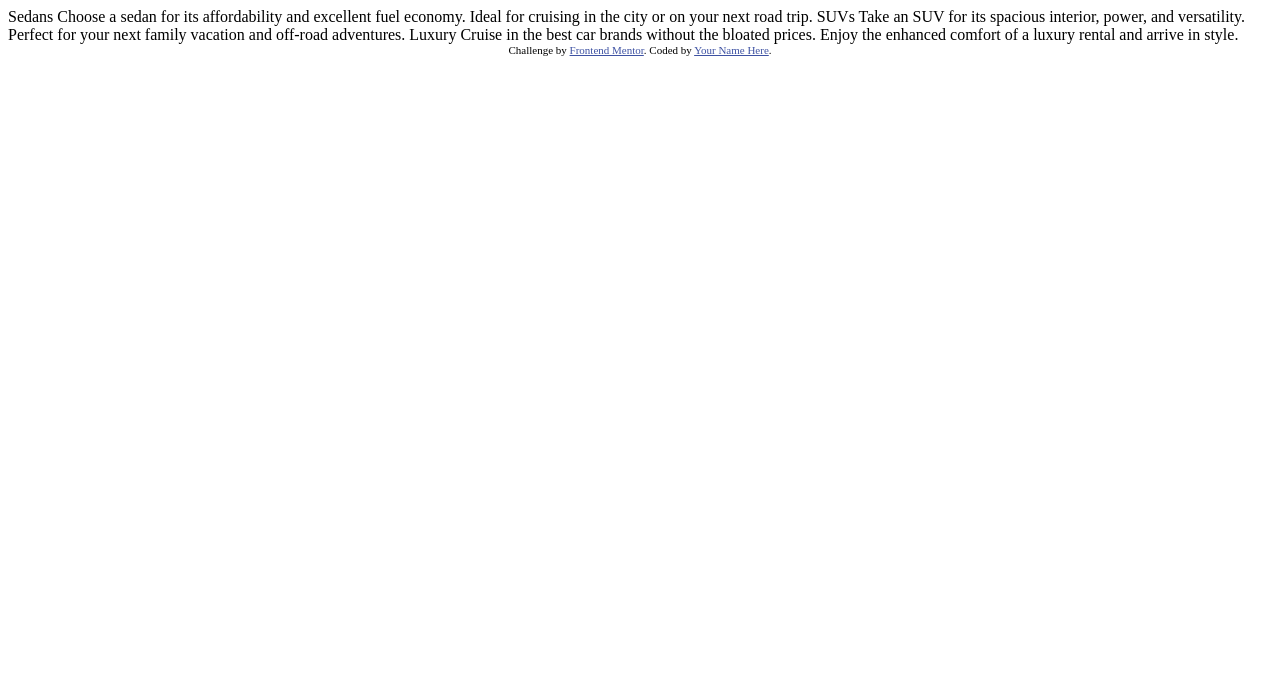
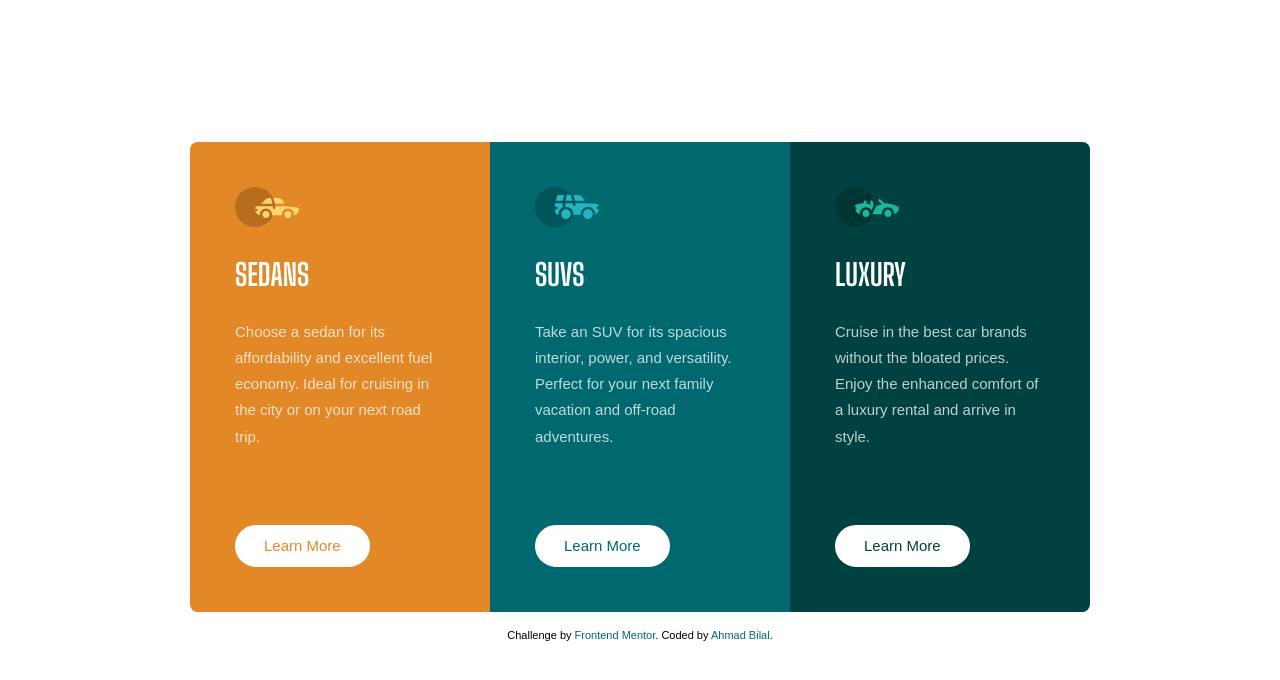
Before and after one commit to ahmadbilalse/3-column-preview-card-component, a plain HTML site: page index.html in a window 1280 px wide. Drawn offline with Linux system fonts and the light colour scheme.

Commit message:
first result

```diff
--- a/index.html
+++ b/index.html
@@ -1,36 +1,53 @@
 <!DOCTYPE html>
 <html lang="en">
+
 <head>
   <meta charset="UTF-8">
-  <meta name="viewport" content="width=device-width, initial-scale=1.0"> <!-- displays site properly based on user's device -->
+  <meta name="viewport" content="width=device-width, initial-scale=1.0">
+  <!-- displays site properly based on user's device -->
 
   <link rel="icon" type="image/png" sizes="32x32" href="./images/favicon-32x32.png">
 
+  <link rel="stylesheet" href="style.css">
+
+  <link rel="preconnect" href="https://fonts.googleapis.com">
+  <link rel="preconnect" href="https://fonts.gstatic.com" crossorigin>
+  <link href="https://fonts.googleapis.com/css2?family=Big+Shoulders+Display:wght@700&display=swap" rel="stylesheet">
+
   <title>Frontend Mentor | 3-column preview card component</title>
+</head>
 
-  <!-- Feel free to remove these styles or customise in your own stylesheet 👍 -->
-  <style>
-    .attribution { font-size: 11px; text-align: center; }
-    .attribution a { color: hsl(228, 45%, 44%); }
-  </style>
-</head>
 <body>
-
-  Sedans
-  Choose a sedan for its affordability and excellent fuel economy. Ideal for cruising in the city
-  or on your next road trip.
-
-  SUVs
-  Take an SUV for its spacious interior, power, and versatility. Perfect for your next family vacation
-  and off-road adventures.
-
-  Luxury
-  Cruise in the best car brands without the bloated prices. Enjoy the enhanced comfort of a luxury
-  rental and arrive in style.
-
+  <div class="cards-container">
+    <div class="card bg-bright-orange">
+      <img class="card-icon" src="./images/icon-sedans.svg" alt="">
+      <h1 class="card-title">Sedans</h1>
+      <p class="card-description">Choose a sedan for its affordability and excellent fuel economy. Ideal for cruising in
+        the city
+        or on your next road trip.</p>
+      <button class="card-button font-color-bright-orange">Learn More</button>
+    </div>
+    <div class="card bg-dark-cyan">
+      <img class="card-icon" src="./images/icon-suvs.svg" alt="">
+      <h1 class="card-title">SUVs</h1>
+      <p class="card-description">Take an SUV for its spacious interior, power, and versatility. Perfect for your next
+        family vacation
+        and off-road adventures.</p>
+      <button class="card-button font-color-dark-cyan">Learn More</button>
+    </div>
+    <div class="card bg-very-dark-cyan">
+      <img class="card-icon" src="./images/icon-luxury.svg" alt="">
+      <h1 class="card-title">Luxury</h1>
+      <p class="card-description">Cruise in the best car brands without the bloated prices. Enjoy the enhanced comfort
+        of a luxury
+        rental and arrive in style.</p>
+      <button class="card-button font-color-very-dark-cyan">Learn More</button>
+    </div>
+  </div>
   <div class="attribution">
     Challenge by <a href="https://www.frontendmentor.io?ref=challenge" target="_blank">Frontend Mentor</a>.
-    Coded by <a href="#">Your Name Here</a>.
+    Coded by <a href="https://github.com/ahmadbilalse" target="_blank">Ahmad Bilal</a>.
   </div>
 </body>
+
 </html>
--- /dev/null
+++ b/style.css
@@ -0,0 +1,193 @@
+/* =
+====================================
+RESET
+====================================
+= */
+
+/* http://meyerweb.com/eric/tools/css/reset/
+   v2.0 | 20110126
+   License: none (public domain)
+*/
+
+html, body, div, span, applet, object, iframe,
+h1, h2, h3, h4, h5, h6, p, blockquote, pre,
+a, abbr, acronym, address, big, cite, code,
+del, dfn, em, img, ins, kbd, q, s, samp,
+small, strike, strong, sub, sup, tt, var,
+b, u, i, center,
+dl, dt, dd, ol, ul, li,
+fieldset, form, label, legend,
+table, caption, tbody, tfoot, thead, tr, th, td,
+article, aside, canvas, details, embed,
+figure, figcaption, footer, header, hgroup,
+menu, nav, output, ruby, section, summary,
+time, mark, audio, video {
+	margin: 0;
+	padding: 0;
+	border: 0;
+	font-size: 100%;
+	font: inherit;
+	vertical-align: baseline;
+}
+/* HTML5 display-role reset for older browsers */
+article, aside, details, figcaption, figure,
+footer, header, hgroup, menu, nav, section {
+	display: block;
+}
+body {
+	line-height: 1;
+}
+ol, ul {
+	list-style: none;
+}
+blockquote, q {
+	quotes: none;
+}
+blockquote:before, blockquote:after,
+q:before, q:after {
+	content: '';
+	content: none;
+}
+table {
+	border-collapse: collapse;
+	border-spacing: 0;
+}
+
+/* =
+====================================
+RESET
+====================================
+= */
+
+:root {
+    --color-bright-orange: hsl(31, 77%, 52%);
+    --color-dark-cyan: hsl(184, 100%, 22%);
+    --color-very-dark-cyan: hsl(179, 100%, 13%);
+
+    --color-1: hsla(0, 0%, 100%, 0.75);
+    --color-2: hsl(0, 0%, 95%);
+
+    --font-1: 'Lexend Deca', sans-serif;
+    --font-2: 'Big Shoulders Display', cursive;
+}
+
+html, * {
+    font-family: var(--font-1);
+    font-size: 15px;
+    color: #fff;
+    box-sizing: border-box;
+}
+
+body {
+    padding: 5rem 2rem;
+}
+
+.cards-container {
+    display: flex;
+    flex-direction: column;
+}
+
+.card {
+    padding: 3rem;
+    flex: 1 1 0;
+}
+
+.card:first-of-type {
+    border-radius: 0.5rem 0.5rem 0 0;
+}
+
+.card:last-of-type {
+    border-radius: 0 0 0.5rem 0.5rem;
+}
+
+.card-title {
+    font-size: 2rem;
+    font-family: var(--font-2);
+    text-transform: uppercase;
+    margin-top: 2rem;
+}
+
+.card-description {
+    color: var(--color-1);
+    line-height: 1.75;
+    margin-top: 2rem;
+}
+
+.card-button {
+    background-color: #fff;
+    border: 2px solid #fff;
+    border-radius: 3rem;
+    padding: 0.7rem 1.8rem;
+    margin-top: 2rem;
+}
+
+.card-button:hover {
+    color: #fff;
+    background-color: transparent;
+    cursor: pointer;
+}
+
+.bg-bright-orange {
+    background-color: var(--color-bright-orange);
+}
+
+.bg-dark-cyan {
+    background-color: var(--color-dark-cyan);
+}
+
+.bg-very-dark-cyan {
+    background-color: var(--color-very-dark-cyan);
+}
+
+.font-color-bright-orange {
+    color: var(--color-bright-orange);
+}
+
+.font-color-dark-cyan {
+    color: var(--color-dark-cyan);
+}
+
+.font-color-very-dark-cyan {
+    color: var(--color-very-dark-cyan);
+}
+
+.attribution {
+    font-size: 11px;
+    text-align: center;
+    color: hsl(0, 0%, 0%);
+    padding: 1rem 0;
+    line-height: 1.5;
+  }
+
+  .attribution a {
+    color: var(--color-dark-cyan);
+    text-decoration: none;
+  }
+
+@media screen and (min-width: 768px) {
+    body {
+        height: 100vh;
+        display: flex;
+        flex-direction: column;
+        justify-content: center;
+        align-items: center;
+    }
+
+    .cards-container {
+        flex-direction: row;
+        max-width: 900px;
+    }
+
+    .card:first-of-type {
+        border-radius: 0.5rem 0 0 0.5rem;
+    }
+
+    .card:last-of-type {
+        border-radius: 0 0.5rem 0.5rem 0;
+    }
+
+    .card-button {
+        margin-top: 5rem;
+    }
+
+}
```
